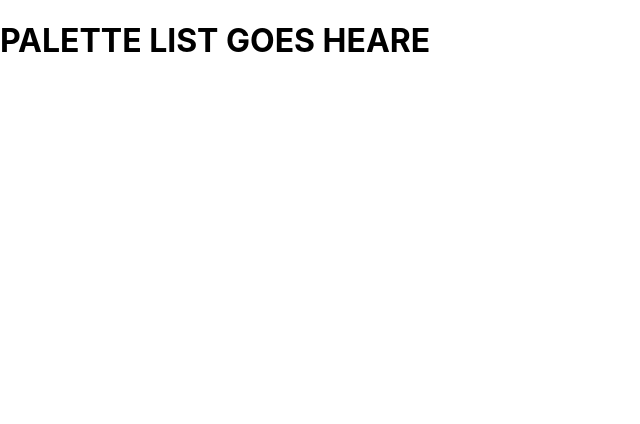
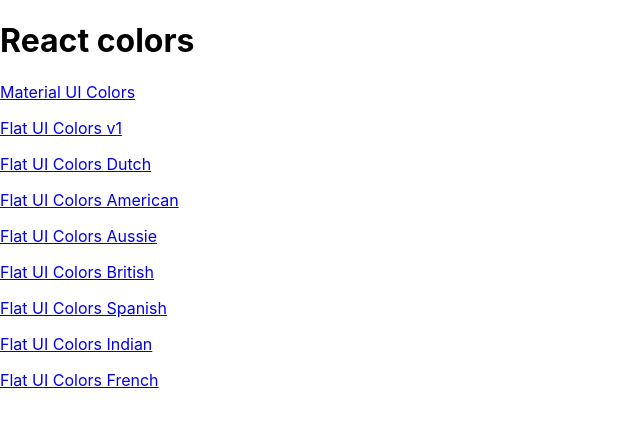
Before and after one commit to igolubevJ/colors-app, a React (Create React App) app: page / in a window 1280 px wide. Shown: the top 424 px of the page, without its empty margins (0-640 px from the left). Built offline with nearby package versions, Linux system fonts and the light colour scheme.

Commit message:
Add PaletteList and Links

```diff
--- a/src/App.js
+++ b/src/App.js
@@ -1,6 +1,7 @@
 import React, { Component } from 'react';
 import { Switch, Route } from 'react-router-dom';
 import Palette from './Palette';
+import PaletteList from './PaletteList';
 
 import { generatePalette } from './color.helpers';
 import seedColors from './seedColors';
@@ -13,7 +14,7 @@
   render() {
     return (
       <Switch>
-        <Route exact path="/" render={ () => <h1>PALETTE LIST GOES HEARE</h1> } />
+        <Route exact path="/" render={ () => <PaletteList palettes={ seedColors } /> } />
         <Route
           exact
           path="/palette/:id"
--- a/src/Navbar.js
+++ b/src/Navbar.js
@@ -1,4 +1,5 @@
 import React, { Component } from 'react';
+import { Link } from 'react-router-dom';
 import { Select, MenuItem, Snackbar, IconButton } from '@material-ui/core';
 import CloseIcon from '@material-ui/icons/Close';
 import Slider from 'rc-slider';
@@ -29,7 +30,7 @@
     return (
       <header className="Navbar">
         <div className="logo">
-          <a href="/#">reactcolorpicker</a>
+          <Link to="/">reactcolorpicker</Link>
         </div>
         <div className="slider-container">
           <span>Level: { level }</span>
--- /dev/null
+++ b/src/PaletteList.js
@@ -0,0 +1,22 @@
+import React, { Component } from 'react';
+import { Link } from 'react-router-dom';
+
+class PaletteList extends Component {
+  render() {
+    const { palettes } = this.props;
+
+    return (
+      <div className="">
+        <h1>React colors</h1>
+        { palettes.map(palette => (
+          <p>
+            <Link to={ `/palette/${palette.id}` }>{ palette.paletteName }</Link>
+          </p>
+        )) }
+      </div>
+    );
+  }
+}
+
+
+export default PaletteList;
```
